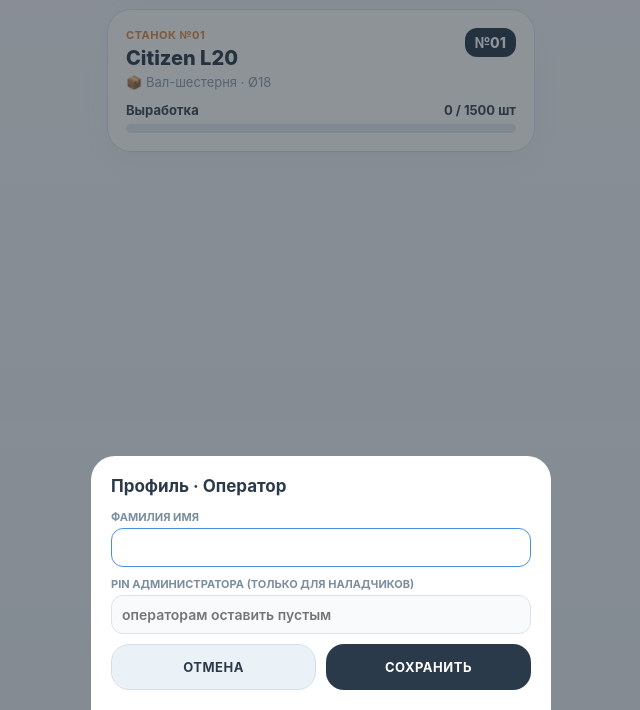
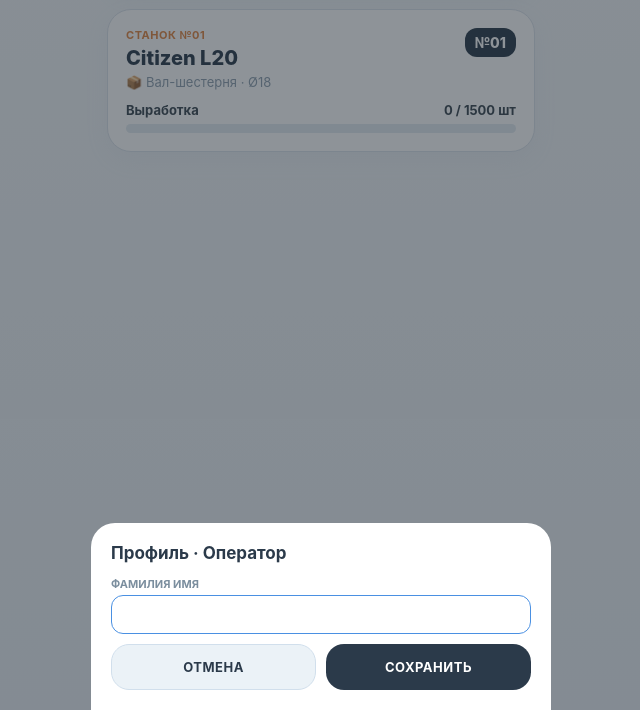
Before and after one commit to AtlasKh/swisscontrol, a plain HTML site: page index.html in a window 1280 px wide. Shown: the part 90-800 px from the top of the page, without its empty margins (319-959 px from the left). Drawn offline with Linux system fonts and the light colour scheme.

Commit message:
Add files via upload

```diff
--- a/index.html
+++ b/index.html
@@ -180,11 +180,9 @@ let user = getUser();
    ВАЖНО: пока нет сервера, защита работает на уровне интерфейса (кнопки
    скрыты и заблокированы). Для настоящей защиты права нужно проверять на
    сервере по подписи Telegram (initData). */
-const ADMIN_IDS = [];      // Telegram ID наладчиков, например [123456789, 987654321]
-const ADMIN_PIN = '1234';  // PIN для входа администратором — ОБЯЗАТЕЛЬНО смените
+const ADMIN_IDS = [381731875];   // Telegram ID наладчиков/админов. Новый админ: добавить ID через запятую, например [381731875, 123456789]
 const tgId = () => { const u = tg && tg.initDataUnsafe && tg.initDataUnsafe.user; return u ? u.id : null; };
-const isIdAdmin = () => tgId() !== null && ADMIN_IDS.includes(tgId());
-const isAdmin = () => isIdAdmin() || localStorage.getItem('sc_admin') === '1';
+const isAdmin = () => tgId() !== null && ADMIN_IDS.includes(tgId());
 const ADMIN_ONLY = ['addMachine', 'editMachine', 'toolAdd', 'toolEdit', 'progEdit', 'drawPick', 'drawDel'];
 
 /* ===================== СОСТОЯНИЕ UI ===================== */
@@ -510,16 +508,8 @@ const Actions = {
   },
   go(d) { ui.view = d.v; render(); },
   setName() {
-    const fields = [{ k: 'name', label: 'Фамилия Имя', value: user }];
-    if (!isAdmin()) fields.push({ k: 'pin', label: 'PIN администратора (только для наладчиков)', value: '', ph: 'операторам оставить пустым' });
-    else if (!isIdAdmin()) fields.push({ k: 'role', label: 'Режим', type: 'select', options: ['Администратор', 'Оператор'], value: 'Администратор' });
-    modal('Профиль · ' + (isAdmin() ? 'Администратор' : 'Оператор'), fields, o => {
+    modal('Профиль · ' + (isAdmin() ? 'Администратор' : 'Оператор'), [{ k: 'name', label: 'Фамилия Имя', value: user }], o => {
       if (!o.name) return false;
-      if (o.pin) {
-        if (o.pin === ADMIN_PIN) localStorage.setItem('sc_admin', '1');
-        else { alert('Неверный PIN'); return false; }
-      }
-      if (o.role === 'Оператор') localStorage.removeItem('sc_admin');
       user = o.name; localStorage.setItem('sc_user', user); render();
     });
   },
```
